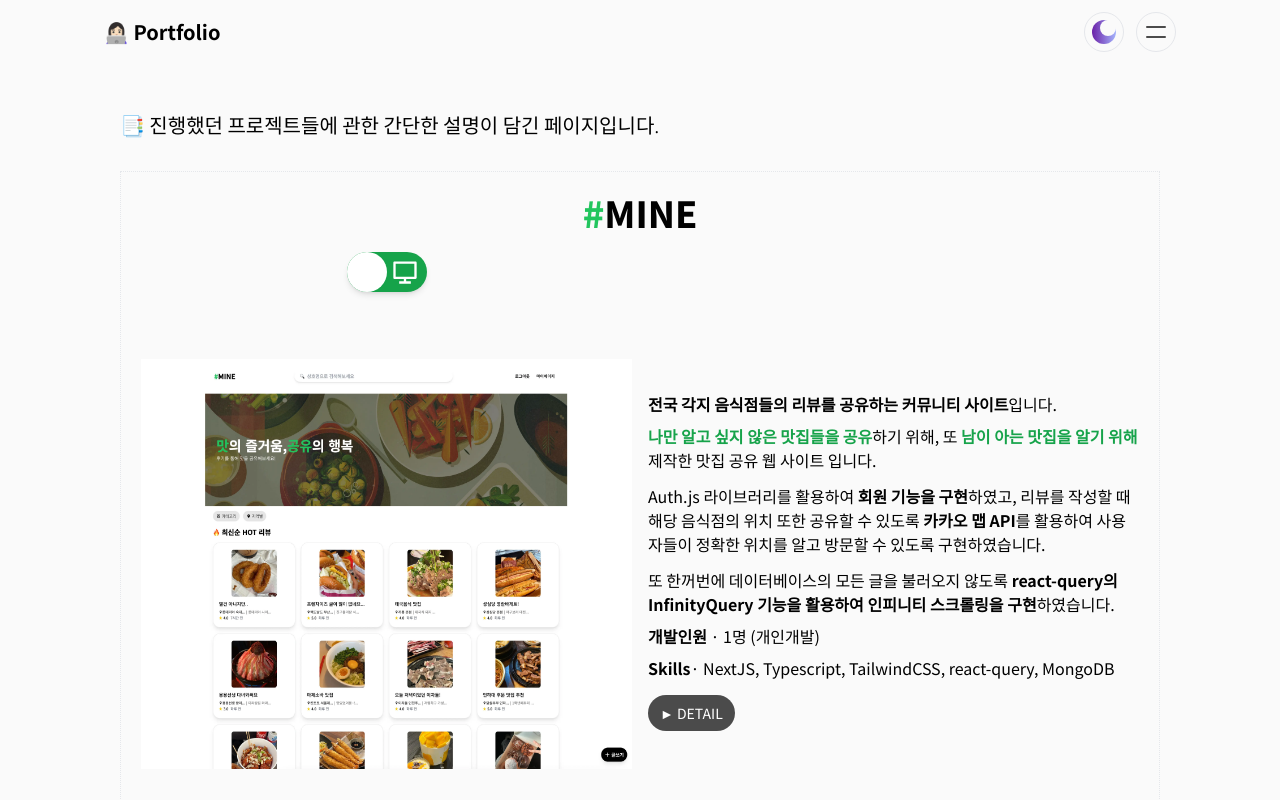
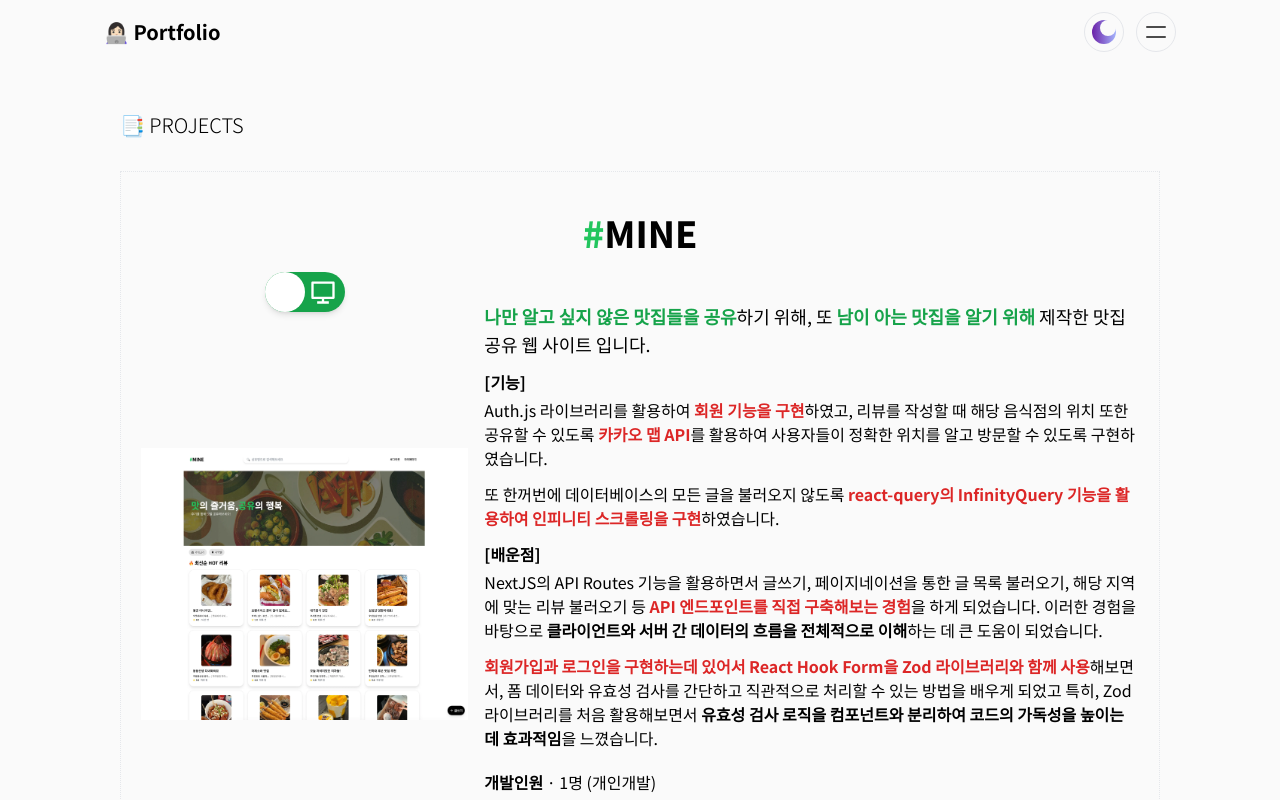
Before and after one commit to winternotseason/my-portfolio, a Next.js app: page /project in a window 1280 px wide. Built offline with nearby package versions, Linux system fonts and the light colour scheme.

Commit message:
UPDATE : Projects page

```diff
--- a/app/layout.tsx
+++ b/app/layout.tsx
@@ -6,7 +6,7 @@ import Provider from "./_component/Provider";
 import ThemeButton from "./_component/ThemeButton";
 
 const noto = Noto_Sans_KR({
-  weight: ["100", "300", "400", "500", "700", "800"],
+  weight: ["100", "300", "400", "500", "700", "800","900"],
   subsets: ["latin"],
 });
 
--- a/app/project/_component/MineImages.tsx
+++ b/app/project/_component/MineImages.tsx
@@ -15,9 +15,14 @@ const MineImages = () => {
   };
 
   return (
-    <div className="flex w-full md:w-1/2 relative flex-col justify-between items-center h-96 md:h-[600px]">
+    <>
+      <div className="flex w-full md:w-1/2 relative flex-col justify-between items-center h-[30rem] md:h-[600px]">
         <ToggleDevice isPhone={isPhone} setIsPhone={setIsPhone} />
-      <div className={`${isPhone ? 'aspect-[1/2] w-1/2' : 'aspect-[1.2/1] w-full'} relative`}>
+        <div
+          className={`${
+            isPhone ? "aspect-[1/2] w-1/2 md:w-3/4" : "aspect-[1.2/1] w-full"
+          } relative`}
+        >
           {isPhone ? (
             <Image
               src={`/new/mine/mine-mobile-${index}.webp`}
@@ -53,6 +58,7 @@ const MineImages = () => {
           </button>
         </div>
       </div>
+    </>
   );
 };
 
--- a/app/project/mine/page.tsx
+++ b/app/project/mine/page.tsx
@@ -7,20 +7,14 @@ const Mine = () => {
   return (
     <div className="w-full h-full flex justify-center items-center flex-col p-4">
       {/* intro */}
-      <h1 className="text-xl font-semibold">
+      <h1 className="text-base md:text-4xl font-extrabold mb-2 md:mb-4 text-center">
         <span className="text-green-500">#</span>MINE
       </h1>
-      <div className="w-full text-xs mt-3 border-[1px] border-dotted p-3">
-        <p className="mb-2 font-medium">[웹 사이트 설명]</p>
-        <p className="font-light">
-          전국의 음식점을 방문하고, <br />
-          감명 깊었던 맛에 대한 리뷰를 공유하는 커뮤니티 사이트
-        </p>
-        <p className="mt-4 mb-2 font-medium">[웹 사이트 설명]</p>
-        <p className="font-light">
-          전국의 음식점을 방문하고, <br />
-          감명 깊었던 맛에 대한 리뷰를 공유하는 커뮤니티 사이트
-        </p>
+      <div className="w-full">
+        {/* 배운점 자세하게 */}
+        {/* 트러블 슈팅 */}
+        {/* After Working */}
+         {/* 마무리 */}
       </div>
     </div>
   );
--- a/app/project/page.tsx
+++ b/app/project/page.tsx
@@ -6,47 +6,75 @@ const Project = () => {
   return (
     <div className="w-full h-full px-4 pt-2 md:px-10 md:py-7">
       <p className="mt-5 font-light text-sm md:text-xl">
-        📑 진행했던 프로젝트들에 관한 간단한 설명이 담긴 페이지입니다.
+        📑 PROJECTS
       </p>
       {/* mine */}
-      <div className="mt-8 flex flex-col space-y-1 border-[1px] border-dotted p-3 md:p-5 overflow-hidden">
+      <div className="mt-8 flex flex-col space-y-1 border-[1px] border-dotted p-3 md:p-5 md:py-10 overflow-hidden">
         <h1 className="text-base md:text-4xl font-extrabold mb-2 md:mb-4 text-center">
           <span className="text-green-500">#</span>MINE
         </h1>
         <div className="flex flex-col md:flex-row w-full items-center">
           <MineImages />
-          <div className="w-full md:w-1/2 text-xs md:text-base ml-4">
-            <p className="pt-3">
-              <span className="font-semibold">
-                전국 각지 음식점들의 리뷰를 공유하는 커뮤니티 사이트
-              </span>
-              입니다.
-            </p>
-            <p className="mt-2 mb-3">
+          <div className="w-full mt-5 md:mt-0md:w-1/2 text-sm md:text-base ml-4">
+            <p className="mt-2 mb-3 md:text-lg text-base">
               <span className="font-semibold text-green-600">
                 나만 알고 싶지 않은 맛집들을 공유
               </span>
               하기 위해, 또{" "}
               <span className="font-semibold text-green-600">
                 남이 아는 맛집을 알기 위해
-              </span>
+              </span>{" "}
               제작한 맛집 공유 웹 사이트 입니다.
+            </p>
+            <p className="mb-1 font-bold">
+              [기능]
+              <br />
             </p>{" "}
             <p className="mb-3">
-              Auth.js 라이브러리를 활용하여 <strong>회원 기능을 구현</strong>
+              Auth.js 라이브러리를 활용하여{" "}
+              <strong className="text-red-600">회원 기능을 구현</strong>
               하였고, 리뷰를 작성할 때 해당 음식점의 위치 또한 공유할 수 있도록{" "}
-              <strong>카카오 맵 API</strong>를 활용하여 사용자들이 정확한 위치를
-              알고 방문할 수 있도록 구현하였습니다.
+              <strong className="text-red-600">카카오 맵 API</strong>를 활용하여
+              사용자들이 정확한 위치를 알고 방문할 수 있도록 구현하였습니다.
               <br />
             </p>{" "}
-            <p>
+            <p className="mb-3">
               또 한꺼번에 데이터베이스의 모든 글을 불러오지 않도록{" "}
-              <strong>
+              <strong className="text-red-600">
                 react-query의 InfinityQuery 기능을 활용하여 인피니티 스크롤링을
                 구현
               </strong>
               하였습니다.
             </p>
+            <p className="mb-1 font-bold">
+              [배운점]
+              <br />
+            </p>
+            <p className="mb-3">
+              NextJS의 API Routes 기능을 활용하면서 글쓰기, 페이지네이션을 통한
+              글 목록 불러오기, 해당 지역에 맞는 리뷰 불러오기 등{" "}
+              <strong className="text-red-600">
+                API 엔드포인트를 직접 구축해보는 경험
+              </strong>
+              을 하게 되었습니다. 이러한 경험을 바탕으로{" "}
+              <strong>
+                클라이언트와 서버 간 데이터의 흐름을 전체적으로 이해
+              </strong>
+              하는 데 큰 도움이 되었습니다.
+            </p>{" "}
+            <p className="mb-3">
+              <strong className="text-red-600">
+                회원가입과 로그인을 구현하는데 있어서 React Hook Form을 Zod
+                라이브러리와 함께 사용
+              </strong>
+              해보면서, 폼 데이터와 유효성 검사를 간단하고 직관적으로 처리할 수
+              있는 방법을 배우게 되었고 특히, Zod 라이브러리를 처음 활용해보면서{" "}
+              <strong>
+                유효성 검사 로직을 컴포넌트와 분리하여 코드의 가독성을 높이는 데
+                효과적임
+              </strong>
+              을 느꼈습니다.
+            </p>{" "}
             <p className="pt-2">
               <span className="font-semibold">개발인원</span> · 1명 (개인개발)
             </p>
@@ -54,12 +82,21 @@ const Project = () => {
               <span className="font-semibold">Skills</span>· NextJS, Typescript,
               TailwindCSS, react-query, MongoDB
             </p>
-            <Link
-              href="/project/mine"
-              className=" hover:bg-black/60 transition-colors duration-200 bg-black/70 w-fit text-white py-2 px-3 rounded-3xl text-xs md:text-sm md:py-2 md:px-3"
-            >
-              ► DETAIL
-            </Link>
+            <div className="space-x-4">
+              <Link
+                href="/project/mine"
+                className=" hover:bg-black/60 transition-colors duration-200 bg-black/70 w-fit text-white py-2 px-3 rounded-3xl text-xs md:text-sm md:py-2 md:px-3"
+              >
+                ► README
+              </Link>
+              <Link
+                href="https://mine-community-w.vercel.app/"
+                target="_blank"
+                className=" hover:bg-black/60 transition-colors duration-200 bg-black/70 w-fit text-white py-2 px-3 rounded-3xl text-xs md:text-sm md:py-2 md:px-3"
+              >
+                ► 배포사이트
+              </Link>
+            </div>
           </div>
         </div>
       </div>
```
Lines whose indentation alone changed are shown as unchanged.
